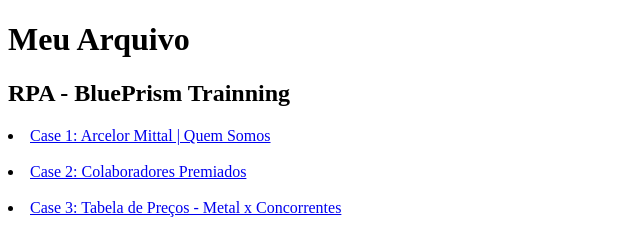
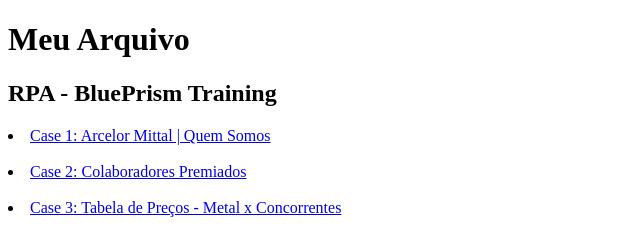
Before and after one commit to ryatsuga/ryatsuga.github.io, a plain HTML site: page index.html in a window 1280 px wide. Shown: the top 232 px of the page, 0-640 px from the left. Drawn offline with Linux system fonts and the light colour scheme.

Commit message:
Subtitle fix

```diff
--- a/index.html
+++ b/index.html
@@ -6,7 +6,7 @@
 <body>
 
 <h1>Meu Arquivo</h1>
-<h2>RPA - BluePrism Trainning</h2>
+<h2>RPA - BluePrism Training</h2>
 <li><a href="https://brasil.arcelormittal.com/a-arcelormittal/quem-somos">Case 1: Arcelor Mittal | Quem Somos</a></li>
 </br>
 <li><a href="case2_table">Case 2: Colaboradores Premiados</a></li>
```
